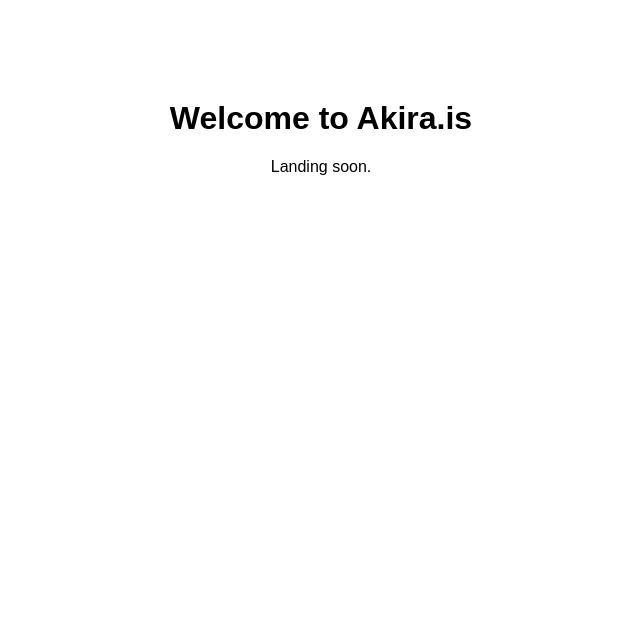
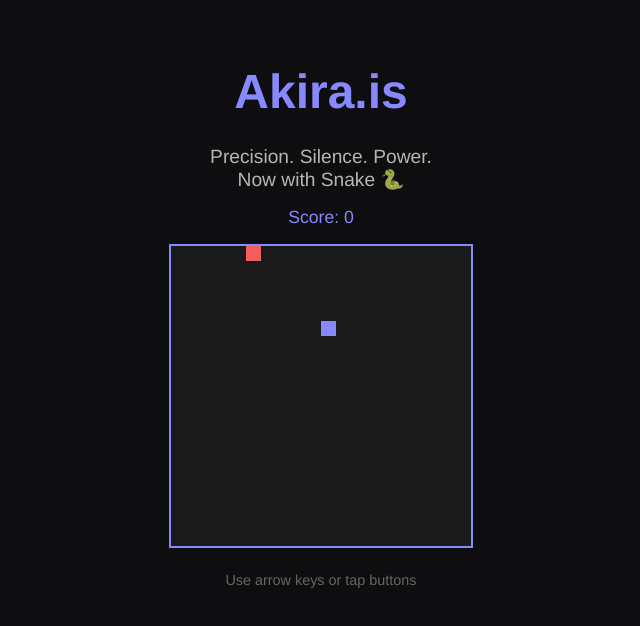
Before and after one commit to Agnaruz/Akira.is, a plain HTML site: page index.html in a window 1280 px wide. Shown: the whole page, without its empty margins (319-959 px from the left). Drawn offline with Linux system fonts and the light colour scheme.

Commit message:
Update index.html
Game added

```diff
--- a/index.html
+++ b/index.html
@@ -1,15 +1,246 @@
 <!DOCTYPE html>
-<html>
+<html lang="en">
 <head>
+  <meta charset="UTF-8" />
+  <meta name="viewport" content="width=device-width, initial-scale=1.0" />
   <title>Akira.is</title>
-  <meta charset="UTF-8">
-  <meta name="viewport" content="width=device-width, initial-scale=1.0">
   <style>
-    body { font-family: sans-serif; text-align: center; margin-top: 100px; }
+    :root {
+      --bg: #0e0e10;
+      --text: #e0e0e0;
+      --accent: #8888ff;
+      --font: 'Helvetica Neue', sans-serif;
+    }
+
+    body {
+      margin: 0;
+      background-color: var(--bg);
+      color: var(--text);
+      font-family: var(--font);
+      display: flex;
+      flex-direction: column;
+      align-items: center;
+      justify-content: flex-start;
+      min-height: 100vh;
+      padding-top: 2rem;
+      text-align: center;
+    }
+
+    h1 {
+      font-size: 3rem;
+      margin-bottom: 0.5rem;
+      color: var(--accent);
+    }
+
+    p {
+      font-size: 1.2rem;
+      margin-bottom: 1rem;
+      opacity: 0.8;
+    }
+
+    #score {
+      font-size: 1.1rem;
+      margin-bottom: 1rem;
+      color: var(--accent);
+    }
+
+    canvas {
+      background: #1a1a1a;
+      border: 2px solid var(--accent);
+    }
+
+    .footer {
+      margin-top: 1.5rem;
+      font-size: 0.9rem;
+      color: #666;
+    }
+
+    .controls {
+      margin-top: 1rem;
+      display: flex;
+      flex-direction: column;
+      gap: 0.5rem;
+    }
+
+    .control-row {
+      display: flex;
+      justify-content: center;
+      gap: 1rem;
+    }
+
+    .btn {
+      background: var(--accent);
+      color: var(--bg);
+      border: none;
+      padding: 0.8rem 1.2rem;
+      font-size: 1.1rem;
+      border-radius: 4px;
+      cursor: pointer;
+      user-select: none;
+    }
+
+    @media (min-width: 600px) {
+      .controls {
+        display: none;
+      }
+    }
   </style>
 </head>
 <body>
-  <h1>Welcome to Akira.is</h1>
-  <p>Landing soon.</p>
+  <h1>Akira.is</h1>
+  <p>Precision. Silence. Power.<br>Now with Snake 🐍</p>
+  <div id="score">Score: 0</div>
+
+  <canvas id="game" width="300" height="300"></canvas>
+
+  <div class="controls">
+    <div class="control-row">
+      <button class="btn" onclick="changeDir('Up')">⬆️</button>
+    </div>
+    <div class="control-row">
+      <button class="btn" onclick="changeDir('Left')">⬅️</button>
+      <button class="btn" onclick="changeDir('Down')">⬇️</button>
+      <button class="btn" onclick="changeDir('Right')">➡️</button>
+    </div>
+  </div>
+
+  <div class="footer">Use arrow keys or tap buttons</div>
+
+  <script>
+    const canvas = document.getElementById("game");
+    const ctx = canvas.getContext("2d");
+    const scoreEl = document.getElementById("score");
+
+    const scale = 15;
+    const rows = canvas.height / scale;
+    const columns = canvas.width / scale;
+
+    let snake;
+    let fruit;
+
+    (function setup() {
+      snake = new Snake();
+      fruit = new Fruit();
+      fruit.pickLocation();
+
+      window.setInterval(() => {
+        ctx.clearRect(0, 0, canvas.width, canvas.height);
+        fruit.draw();
+        snake.update();
+        snake.draw();
+
+        if (snake.eat(fruit)) {
+          fruit.pickLocation();
+        }
+
+        snake.checkCollision();
+        scoreEl.textContent = "Score: " + snake.total;
+      }, 100);
+    })();
+
+    window.addEventListener("keydown", e => {
+      const dir = e.key.replace("Arrow", "");
+      snake.changeDirection(dir);
+    });
+
+    function changeDir(dir) {
+      snake.changeDirection(dir);
+    }
+
+    function Snake() {
+      this.body = [{ x: 5 * scale, y: 5 * scale }];
+      this.xSpeed = scale;
+      this.ySpeed = 0;
+      this.total = 0;
+
+      this.draw = function () {
+        ctx.fillStyle = "#8888ff";
+        for (let part of this.body) {
+          ctx.fillRect(part.x, part.y, scale, scale);
+        }
+      };
+
+      this.update = function () {
+        const head = Object.assign({}, this.body[0]);
+        head.x += this.xSpeed;
+        head.y += this.ySpeed;
+        this.body.unshift(head);
+        if (this.body.length > this.total + 1) this.body.pop();
+      };
+
+      this.changeDirection = function (dir) {
+        switch (dir) {
+          case "Up":
+            if (this.ySpeed === 0) {
+              this.xSpeed = 0;
+              this.ySpeed = -scale;
+            }
+            break;
+          case "Down":
+            if (this.ySpeed === 0) {
+              this.xSpeed = 0;
+              this.ySpeed = scale;
+            }
+            break;
+          case "Left":
+            if (this.xSpeed === 0) {
+              this.xSpeed = -scale;
+              this.ySpeed = 0;
+            }
+            break;
+          case "Right":
+            if (this.xSpeed === 0) {
+              this.xSpeed = scale;
+              this.ySpeed = 0;
+            }
+            break;
+        }
+      };
+
+      this.eat = function (fruit) {
+        const head = this.body[0];
+        if (head.x === fruit.x && head.y === fruit.y) {
+          this.total++;
+          return true;
+        }
+        return false;
+      };
+
+      this.checkCollision = function () {
+        const head = this.body[0];
+        for (let i = 1; i < this.body.length; i++) {
+          if (head.x === this.body[i].x && head.y === this.body[i].y) {
+            this.total = 0;
+            this.body = [head];
+            break;
+          }
+        }
+        if (
+          head.x >= canvas.width ||
+          head.x < 0 ||
+          head.y >= canvas.height ||
+          head.y < 0
+        ) {
+          this.total = 0;
+          this.body = [{ x: 5 * scale, y: 5 * scale }];
+        }
+      };
+    }
+
+    function Fruit() {
+      this.x;
+      this.y;
+
+      this.pickLocation = function () {
+        this.x = Math.floor(Math.random() * columns) * scale;
+        this.y = Math.floor(Math.random() * rows) * scale;
+      };
+
+      this.draw = function () {
+        ctx.fillStyle = "#f25f5c";
+        ctx.fillRect(this.x, this.y, scale, scale);
+      };
+    }
+  </script>
 </body>
 </html>
```
